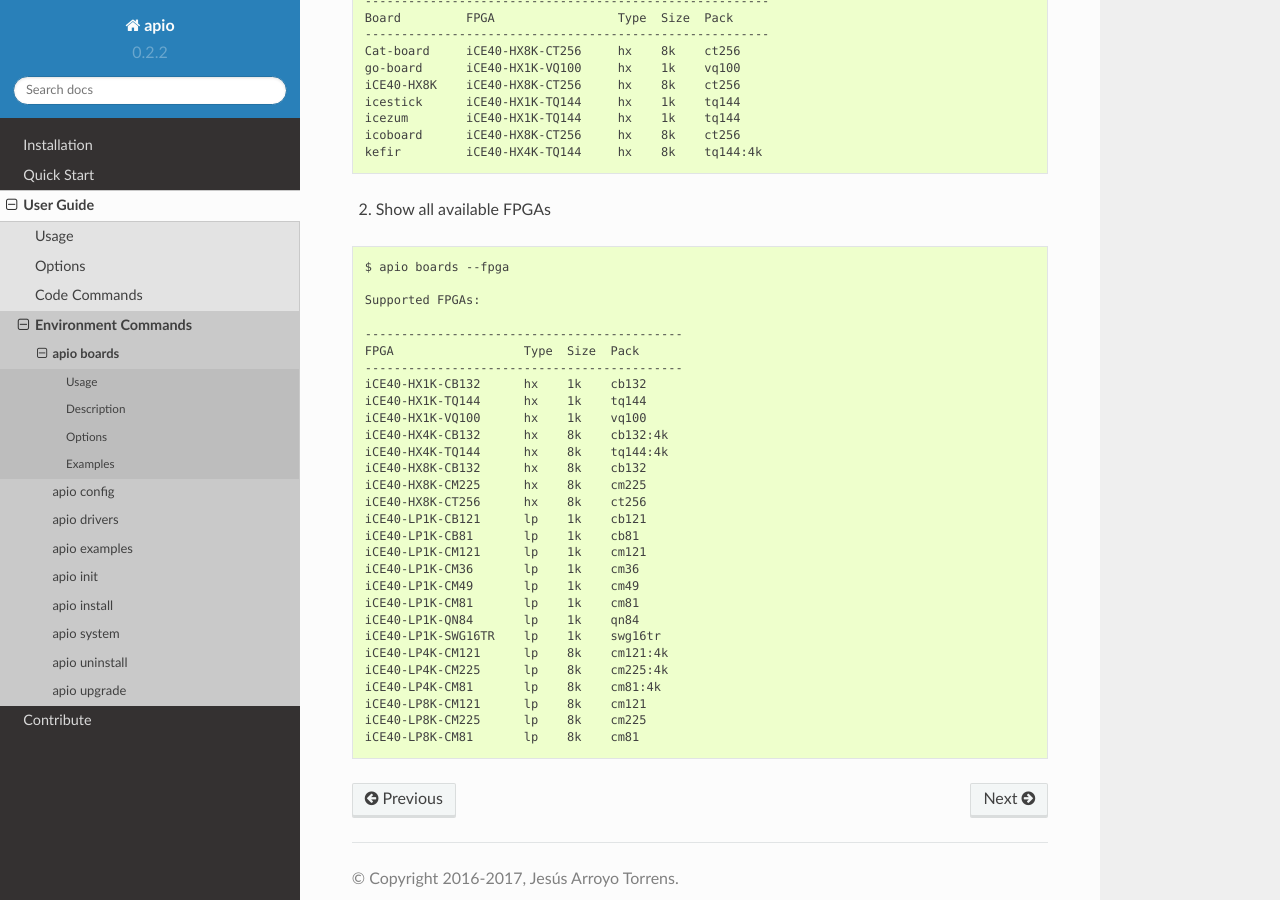
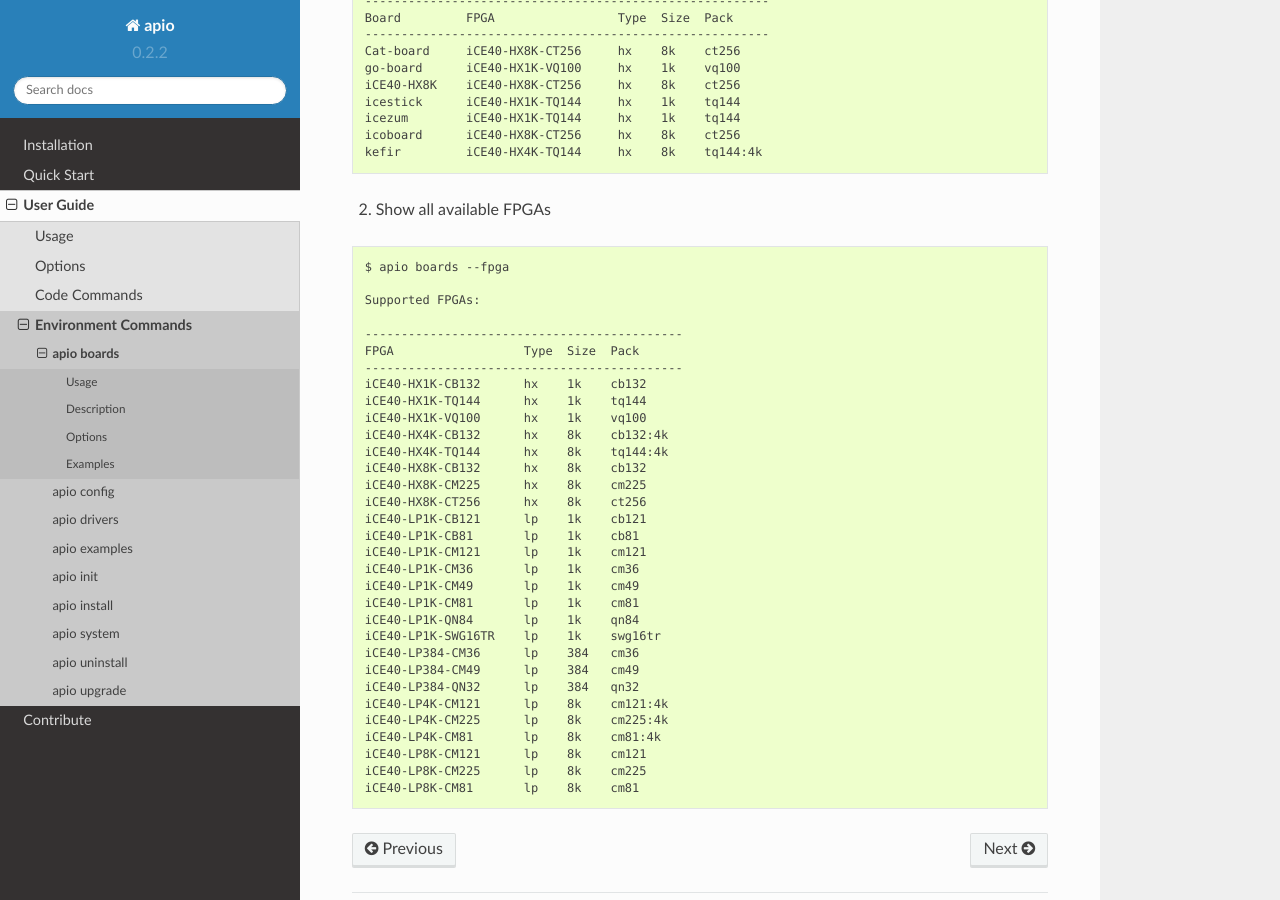
Before and after one commit to FPGAwars/apio, a Sphinx documentation site: the page built from docs/source/user_guide/env_commands/cmd_boards.rst, in a window 1280 px wide and 900 px high, scrolled down 1365 px. Built offline with Sphinx 7.4.7 and the Read the Docs theme 2.0.0, drawn with Linux system fonts in a browser that asks for light colours.

Commit message:
Update docs

```diff
--- a/docs/source/user_guide/env_commands/cmd_boards.rst
+++ b/docs/source/user_guide/env_commands/cmd_boards.rst
@@ -97,6 +97,9 @@ Examples
   iCE40-LP1K-CM81       lp    1k    cm81
   iCE40-LP1K-QN84       lp    1k    qn84
   iCE40-LP1K-SWG16TR    lp    1k    swg16tr
+  iCE40-LP384-CM36      lp    384   cm36
+  iCE40-LP384-CM49      lp    384   cm49
+  iCE40-LP384-QN32      lp    384   qn32
   iCE40-LP4K-CM121      lp    8k    cm121:4k
   iCE40-LP4K-CM225      lp    8k    cm225:4k
   iCE40-LP4K-CM81       lp    8k    cm81:4k
```
